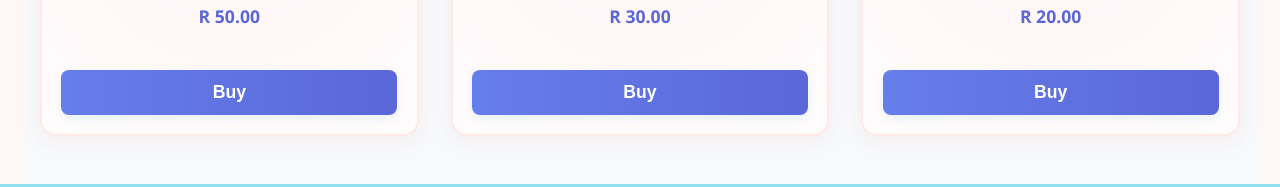
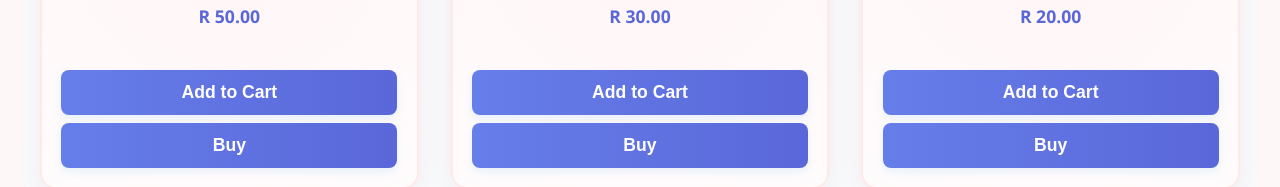
Before and after one commit to tsireledzonetshilonwe/BabyCottonClubFrontEnd, a React (Create React App) app: page /order-lines in a window 1280 px wide. Shown: the part 663-850 px from the top of the page. Built offline with nearby package versions, Linux system fonts and the light colour scheme.

Commit message:
Update OrderLines.js

```diff
--- a/src/screens/OrderLines.js
+++ b/src/screens/OrderLines.js
@@ -6,6 +6,7 @@ const formatCurrency = (amount) =>
     minimumFractionDigits: 2,
   }).format(amount);
 import React, { useEffect, useState } from "react";
+import { useCart } from "../context/CartContext";
 // import api from "../api/api";
 
 const productImages = {
@@ -23,6 +24,7 @@ const categories = [
 
 function OrderLines({ isAuthenticated }) {
   const [orderLines, setOrderLines] = useState([]);
+  const { addToCart } = useCart();
   const [orderIdFilter, setOrderIdFilter] = useState("");
   const [search, setSearch] = useState("");
   const [showPrompt, setShowPrompt] = useState(false);
@@ -110,6 +112,20 @@ function OrderLines({ isAuthenticated }) {
               <div className="product-sku">SKU: {line.productSKU}</div>
               <div className="product-price">{formatCurrency(line.price)}</div>
             </div>
+            <button
+              className="auth-btn product-buy-btn"
+              onClick={() => {
+                addToCart({
+                  id: line.orderLineId,
+                  name: line.productName,
+                  price: line.price,
+                  sku: line.productSKU,
+                  image: productImages[line.productName] || 'https://via.placeholder.com/200x200?text=No+Image',
+                });
+              }}
+            >
+              Add to Cart
+            </button>
             {isAuthenticated ? (
               <button className="auth-btn product-buy-btn" onClick={() => alert('Buying...')}>Buy</button>
             ) : (
```
